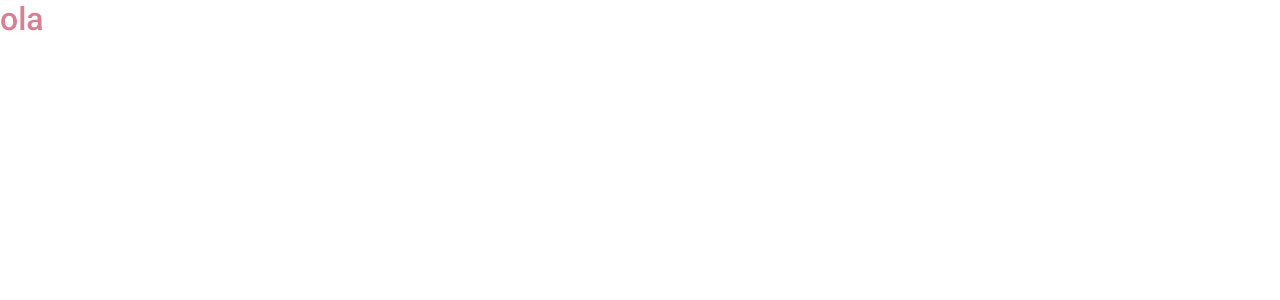
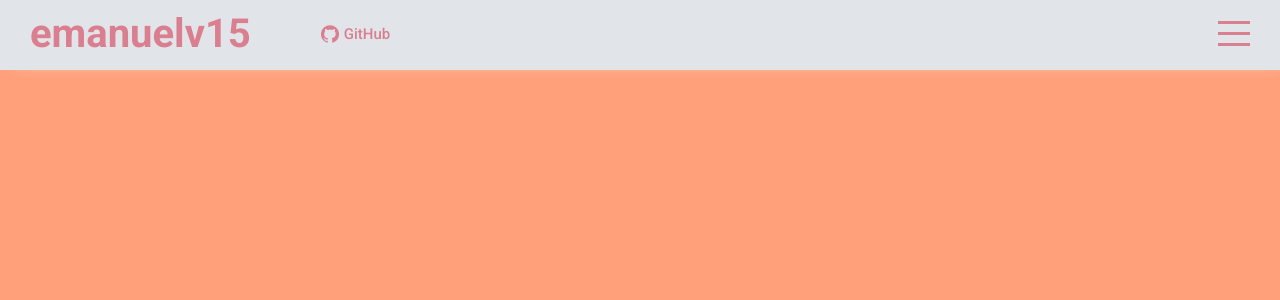
Before and after one commit to emanuelv15/portfolio-nextjs, a Next.js app: page / in a window 1280 px wide. Shown: the top 300 px of the page. Built offline with nearby package versions, Linux system fonts and the light colour scheme.

Commit message:
Header criado

```diff
--- a/package.json
+++ b/package.json
@@ -9,6 +9,8 @@
     "lint": "next lint"
   },
   "dependencies": {
+    "@material-ui/core": "^4.12.3",
+    "@material-ui/icons": "^4.11.2",
     "next": "11.1.0",
     "react": "17.0.2",
     "react-dom": "17.0.2",
--- /dev/null
+++ b/src/components/Header/index.tsx
@@ -0,0 +1,51 @@
+import { GitHub } from "@material-ui/icons";
+import { Dispatch, SetStateAction } from "react";
+
+import {
+  Container,
+  Wrapper,
+  Left,
+  Right,
+  Logo,
+  ItemContainer,
+  Hamburger,
+} from "./styles";
+
+interface HeaderProps {
+  menuOpen: boolean;
+  setMenuOpen: Dispatch<SetStateAction<boolean>>;
+}
+
+export function Header({ menuOpen, setMenuOpen }: HeaderProps) {
+  return (
+    <Container className={"" + (menuOpen && "active")}>
+      <Wrapper>
+        <Left>
+          <Logo href="#intro" onClick={() => setMenuOpen(false)}>
+            emanuelv15
+          </Logo>
+          <ItemContainer>
+            <GitHub className="icon" />
+            <a
+              href="https://github.com/emanuelv15"
+              target="_blank"
+              rel="noreferrer"
+            >
+              <span>GitHub</span>
+            </a>
+          </ItemContainer>
+        </Left>
+        <Right>
+          <Hamburger
+            className={"" + (menuOpen && "active")}
+            onClick={() => setMenuOpen(!menuOpen)}
+          >
+            <span></span>
+            <span></span>
+            <span></span>
+          </Hamburger>
+        </Right>
+      </Wrapper>
+    </Container>
+  );
+}
--- /dev/null
+++ b/src/components/Header/styles.ts
@@ -0,0 +1,89 @@
+import styled from "styled-components";
+
+export const Container = styled.div`
+  width: 100%;
+  height: 70px;
+  background-color: var(--background);
+  color: var(--mainColor);
+  position: fixed;
+  top: 0;
+  z-index: 3;
+  transition: all 1.5s ease;
+  box-shadow: 8px 0px 15px -8px var(--tertiaryColor);
+  &.active {
+    background-color: var(--secondaryColor);
+    color: var(--tertiaryColor);
+    box-shadow: none;
+  }
+`;
+
+export const Wrapper = styled.div`
+  padding: 10px 30px;
+  display: flex;
+  align-items: center;
+  justify-content: space-between;
+`;
+
+export const Left = styled.div`
+  display: flex;
+  align-items: center;
+`;
+
+export const Right = styled.div``;
+
+export const Logo = styled.a`
+  font-size: 40px;
+  font-weight: 700;
+  margin-right: 40px;
+  @media (max-width: 768px) {
+    font-size: 33px;
+  }
+`;
+
+export const ItemContainer = styled.div`
+  display: flex;
+  align-items: center;
+  margin-left: 30px;
+  @media (max-width: 768px) {
+    display: none;
+  }
+  .icon {
+    font-size: 18px;
+    margin-right: 5px;
+  }
+  span {
+    font-size: 15px;
+    font-weight: 500;
+  }
+`;
+
+export const Hamburger = styled.div`
+  display: flex;
+  flex-direction: column;
+  justify-content: space-between;
+  cursor: pointer;
+  width: 32px;
+  height: 25px;
+  span {
+    width: 100%;
+    height: 3px;
+    background-color: var(--mainColor);
+    transform-origin: left;
+    transition: all 1.5s ease;
+  }
+  &.active {
+    span {
+      &:first-child {
+        background-color: var(--tertiaryColor);
+        transform: rotate(45deg);
+      }
+      &:nth-child(2) {
+        opacity: 0;
+      }
+      &:last-child {
+        background-color: var(--tertiaryColor);
+        transform: rotate(-45deg);
+      }
+    }
+  }
+`;
--- a/src/pages/_app.tsx
+++ b/src/pages/_app.tsx
@@ -23,7 +23,7 @@ function MyApp({ Component, pageProps }: AppProps) {
   return (
     <>
       <GlobalStyle theme={theme === true ? dark : light} />
-      <Component {...pageProps} />
+      <Component {...pageProps} theme={theme} setTheme={setTheme} />
     </>
   );
 }
--- a/src/pages/index.tsx
+++ b/src/pages/index.tsx
@@ -1,13 +1,24 @@
 import Head from "next/head";
+import { Dispatch, SetStateAction, useState } from "react";
 
-export default function Home() {
+import { Header } from "../components/Header";
+
+import { App, Sections } from "../styles/home";
+
+interface HomeProps {
+  theme: boolean;
+  setTheme: Dispatch<SetStateAction<boolean>>;
+}
+
+export default function Home({ theme, setTheme }: HomeProps) {
+  const [menuOpen, setMenuOpen] = useState(false);
+
   return (
     <>
-      <Head>
-        <title>Portfolio | emanuelv15</title>
-      </Head>
-
-      <h1>ola</h1>
+      <App>
+        <Header menuOpen={menuOpen} setMenuOpen={setMenuOpen} />
+        <Sections></Sections>
+      </App>
     </>
   );
 }
--- /dev/null
+++ b/src/styles/home.ts
@@ -0,0 +1,24 @@
+import styled from "styled-components";
+
+export const App = styled.div`
+  height: 100vh;
+`;
+
+export const Sections = styled.div`
+  width: 100%;
+  height: calc(100vh - 70px);
+  background-color: lightsalmon;
+  position: relative;
+  top: 70px;
+  scroll-behavior: smooth;
+  scroll-snap-type: y mandatory;
+  scrollbar-width: none; // firefox
+  &::-webkit-scrollbar {
+    display: none; // others
+  }
+  > * {
+    width: 100vw;
+    height: calc(100vh - 70px);
+    scroll-snap-align: start;
+  }
+`;
```
Also changed, not shown: 1 other file (tests, documents, lock files or other folders).
